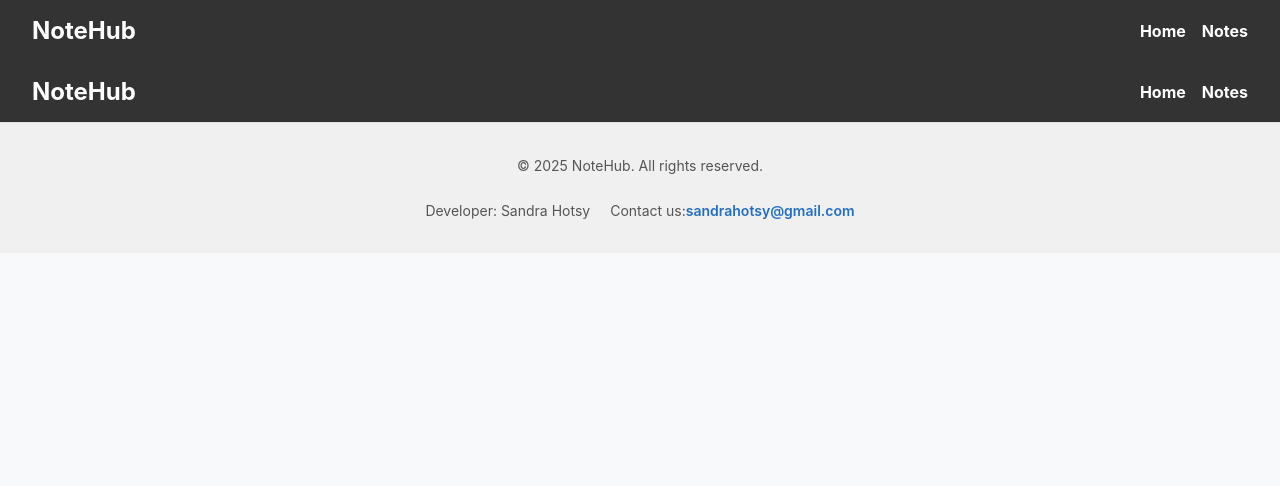
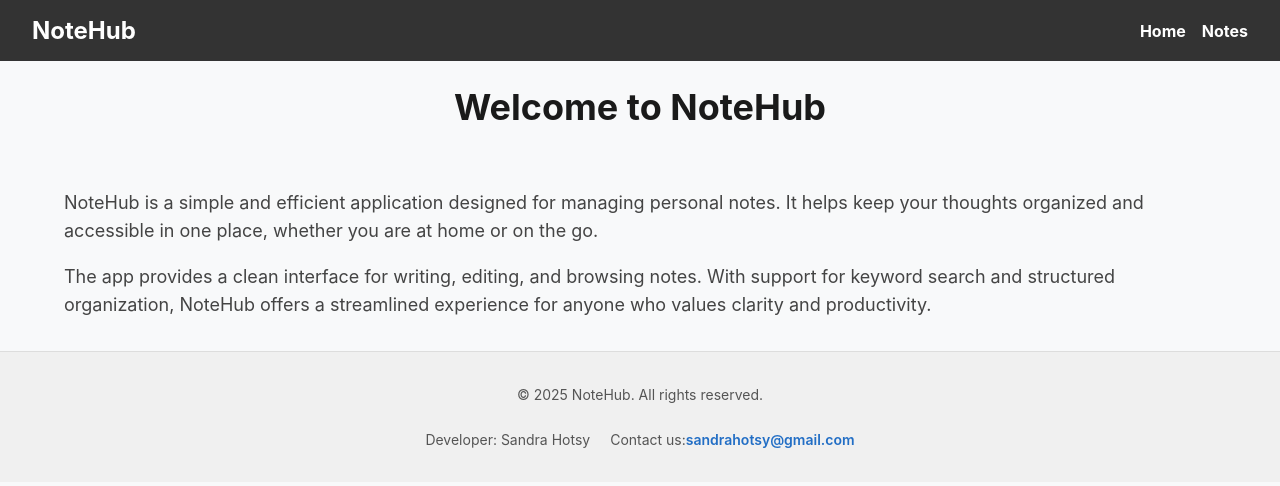
Before and after one commit to oleksandrahotsyn/06-notehub-nextjs, a Next.js app: page / in a window 1280 px wide. Shown: the top 486 px of the page. Built offline with nearby package versions, Linux system fonts and the light colour scheme.

Commit message:
fix page

```diff
--- a/app/layout.tsx
+++ b/app/layout.tsx
@@ -1,8 +1,9 @@
 import type { Metadata } from "next";
 import { Geist, Geist_Mono } from "next/font/google";
+import "./globals.css";
 import Header from "@/components/Header/Header";
 import Footer from "@/components/Footer/Footer";
-import "./globals.css";
+import TanStackProvider from "@/components/TanStackProvider/TanStackProvider";
 
 const geistSans = Geist({
   variable: "--font-geist-sans",
@@ -15,8 +16,8 @@
 });
 
 export const metadata: Metadata = {
-  title: "Create Next App",
-  description: "Generated by create next app",
+  title: "My App",
+  description: "Create",
 };
 
 export default function RootLayout({
@@ -26,11 +27,12 @@
 }>) {
   return (
     <html lang="en">
-      <body
-        className={`${geistSans.variable} ${geistMono.variable} antialiased`}
-      >
-        <Header />
-        {children}
+      <body className={`${geistSans.variable} ${geistMono.variable}`}>
+        <TanStackProvider>
+          <Header />
+          <main>{children}</main>
+          <Footer />
+        </TanStackProvider>
       </body>
     </html>
   );
--- a/app/page.tsx
+++ b/app/page.tsx
@@ -1,39 +1,21 @@
-import type { Metadata } from "next";
-import { Geist, Geist_Mono } from "next/font/google";
-import "./globals.css";
-import Header from "@/components/Header/Header";
-import Footer from "@/components/Footer/Footer";
-import TanStackProvider from "@/components/TanStackProvider/TanStackProvider";
-
-const geistSans = Geist({
-  variable: "--font-geist-sans",
-  subsets: ["latin"],
-});
-
-const geistMono = Geist_Mono({
-  variable: "--font-geist-mono",
-  subsets: ["latin"],
-});
-
-export const metadata: Metadata = {
-  title: "My App",
-  description: "Create SH-landingPage",
-};
-
-export default function RootLayout({
-  children,
-}: Readonly<{
-  children: React.ReactNode;
-}>) {
+import css from "./Home.module.css";
+export default function Home() {
   return (
-    <html lang="en">
-      <body className={`${geistSans.variable} ${geistMono.variable}`}>
-        <TanStackProvider>
-          <Header />
-          <main>{children}</main>
-          <Footer />
-        </TanStackProvider>
-      </body>
-    </html>
+    <main>
+      <div className={css.container}>
+        <h1 className={css.title}>Welcome to NoteHub</h1>
+        <p className={css.description}>
+          NoteHub is a simple and efficient application designed for managing
+          personal notes. It helps keep your thoughts organized and accessible
+          in one place, whether you are at home or on the go.
+        </p>
+        <p className={css.description}>
+          The app provides a clean interface for writing, editing, and browsing
+          notes. With support for keyword search and structured organization,
+          NoteHub offers a streamlined experience for anyone who values clarity
+          and productivity.
+        </p>
+      </div>
+    </main>
   );
 }
--- a/components/Footer/Footer.tsx
+++ b/components/Footer/Footer.tsx
@@ -1,5 +1,5 @@
 import css from "./Footer.module.css";
-function Footer() {
+const Footer = () => {
   return (
     <footer className={css.footer}>
       <div className={css.content}>
@@ -14,5 +14,5 @@
       </div>
     </footer>
   );
-}
+};
 export default Footer;
```
